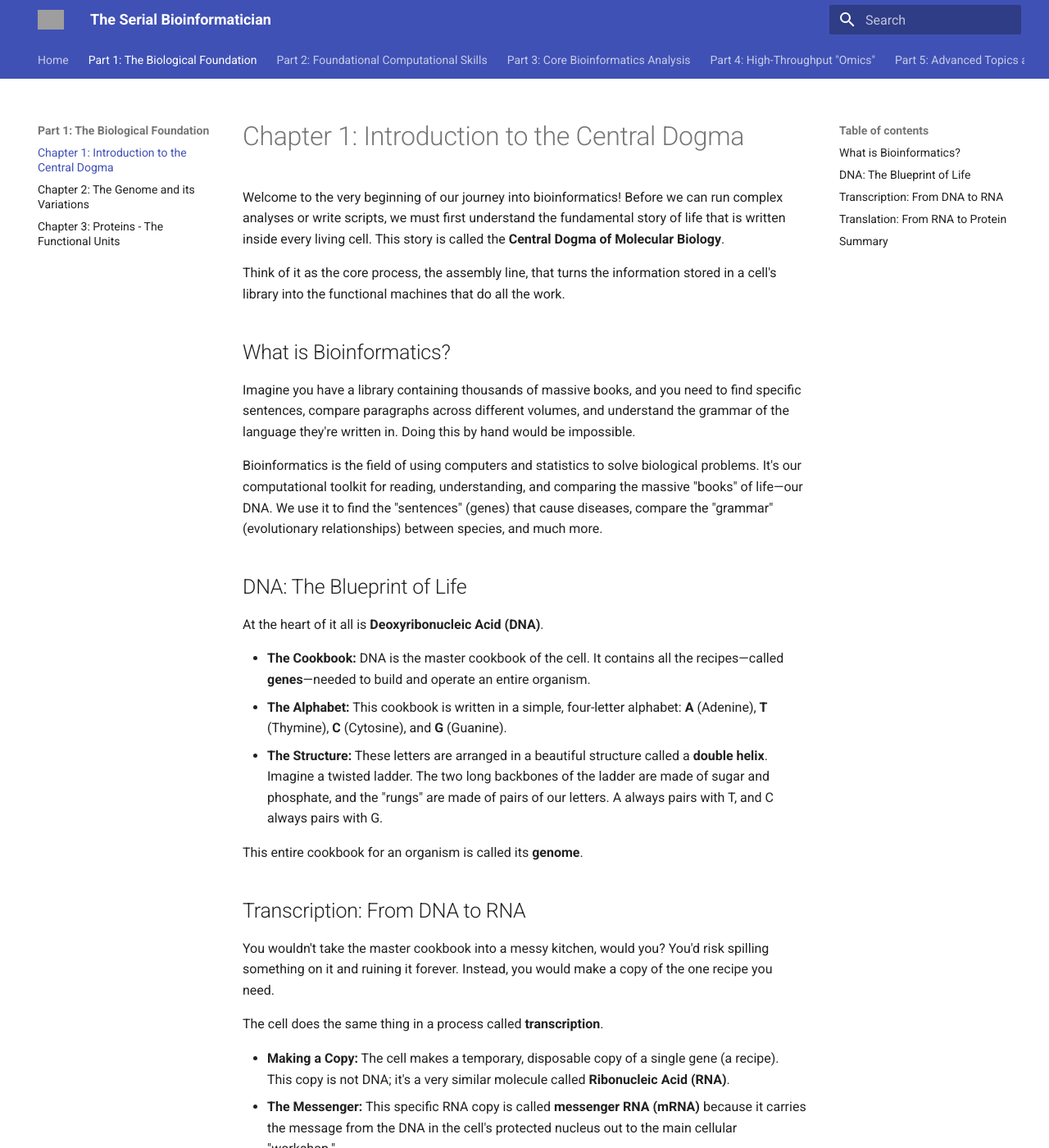
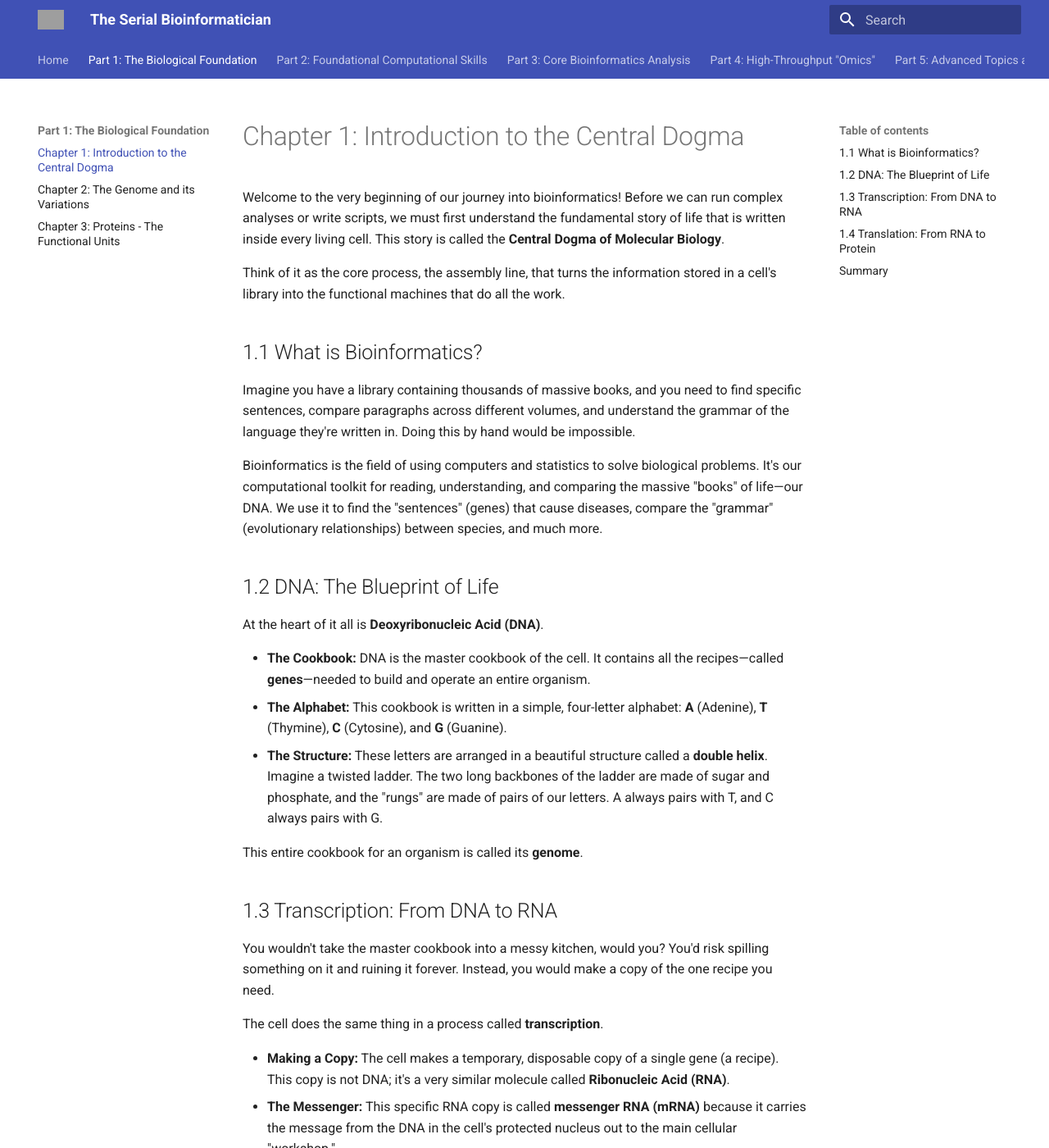
Before and after one commit to raymondotoo/Bioinformatics-Book, an MkDocs documentation site: the page built from docs/chapter-01.md, in a window 1280 px wide and 1400 px high. Shown: the whole window at 82% size. Built offline with MkDocs 1.6.1 and Material for MkDocs 9.7.7, drawn with Linux system fonts in a browser that asks for light colours; some of the changed text lies outside the part shown; grey boxes are pictures that could not be loaded.

Commit message:
updated toc

```diff
--- a/docs/chapter-01.md
+++ b/docs/chapter-01.md
@@ -4,13 +4,13 @@ Welcome to the very beginning of our journey into bioinformatics! Before we can
 
 Think of it as the core process, the assembly line, that turns the information stored in a cell's library into the functional machines that do all the work.
 
-## What is Bioinformatics?
+## 1.1 What is Bioinformatics?
 
 Imagine you have a library containing thousands of massive books, and you need to find specific sentences, compare paragraphs across different volumes, and understand the grammar of the language they're written in. Doing this by hand would be impossible.
 
 Bioinformatics is the field of using computers and statistics to solve biological problems. It's our computational toolkit for reading, understanding, and comparing the massive "books" of life—our DNA. We use it to find the "sentences" (genes) that cause diseases, compare the "grammar" (evolutionary relationships) between species, and much more.
 
-## DNA: The Blueprint of Life
+## 1.2 DNA: The Blueprint of Life
 
 At the heart of it all is **Deoxyribonucleic Acid (DNA)**.
 
@@ -20,7 +20,7 @@ At the heart of it all is **Deoxyribonucleic Acid (DNA)**.
 
 This entire cookbook for an organism is called its **genome**.
 
-## Transcription: From DNA to RNA
+## 1.3 Transcription: From DNA to RNA
 
 You wouldn't take the master cookbook into a messy kitchen, would you? You'd risk spilling something on it and ruining it forever. Instead, you would make a copy of the one recipe you need.
 
@@ -32,7 +32,7 @@ The cell does the same thing in a process called **transcription**.
 
 So, transcription is the process: **DNA → RNA**.
 
-## Translation: From RNA to Protein
+## 1.4 Translation: From RNA to Protein
 
 Now we have our recipe copy (the mRNA) in the kitchen. It's time for the chef to read the recipe and cook the dish. This process is called **translation**.
 
--- a/mkdocs.yml
+++ b/mkdocs.yml
@@ -15,8 +15,25 @@ theme:
   features:
     - navigation.tabs
     - navigation.top
-  logo: 'assets/THE serial.png'
-  favicon: 'assets/THE serial.png'
+  logo: 'assets/cover.png'
+  favicon: 'assets/cover.png'
+
+plugins:
+  - search
+  - with-pdf:
+      cover: true
+      custom_template_path: templates
+      back_cover: false
+      cover_title: 'The Serial Bioinformatician'
+      cover_subtitle: 'A comprehensive guide from the central dogma to cutting-edge computational techniques in bioinformatics.'
+      author: 'Raymond Otoo, Ph.D.'
+      number_headings: false
+
+markdown_extensions:
+  - attr_list
+
+extra_css:
+  - stylesheets/extra.css
 
 # Navigation: This creates the sidebar for your book
 nav:
--- a/requirements.txt
+++ b/requirements.txt
@@ -1,2 +1,4 @@
 mkdocs
 mkdocs-material
+mkdocs-with-pdf
+qrcode
```
Also changed, not shown: README.md (+1 -1 lines), cover.html (added, +35 -0 lines), docs/README.md (+3 -1 lines), extra.css (+7 -0 lines), 2 other files.
